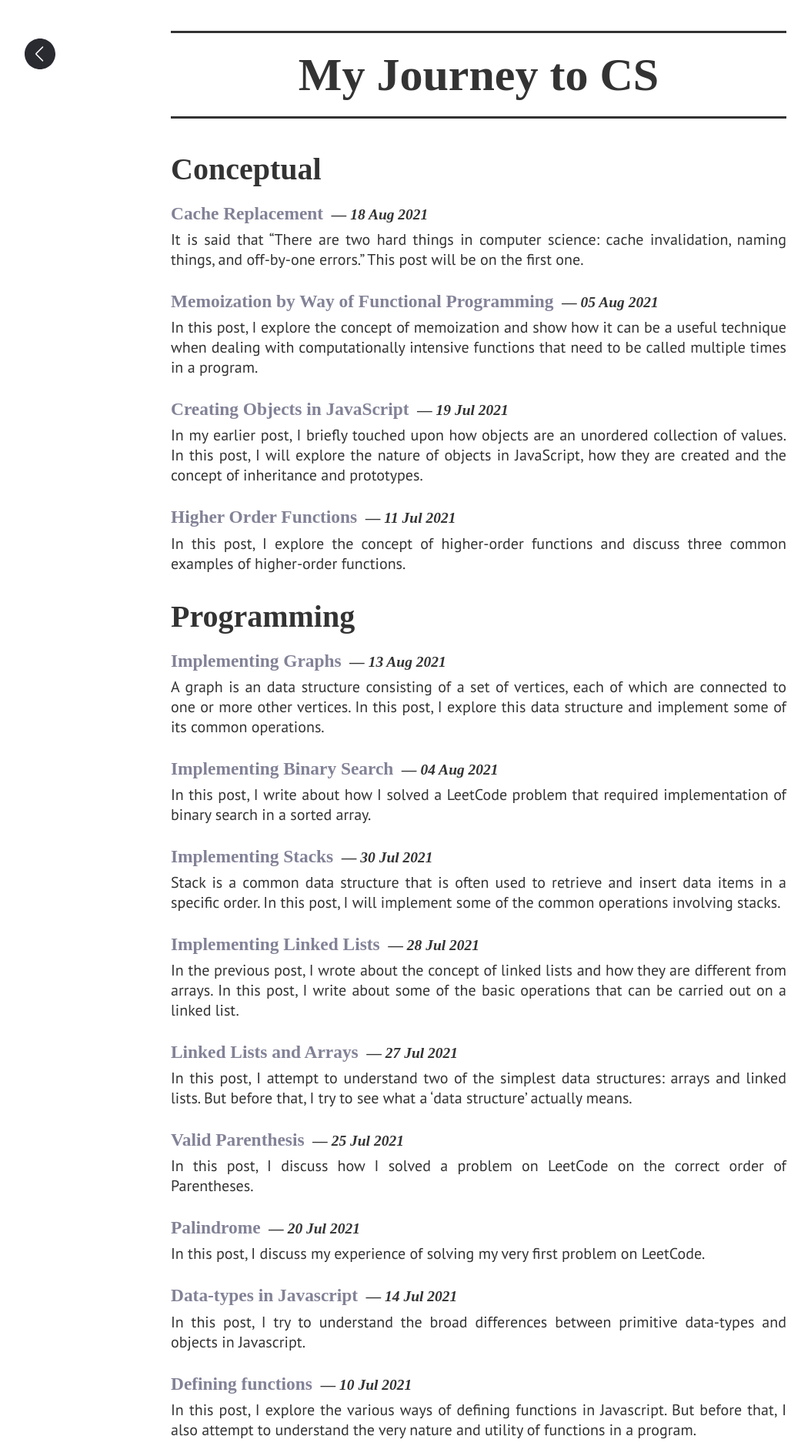
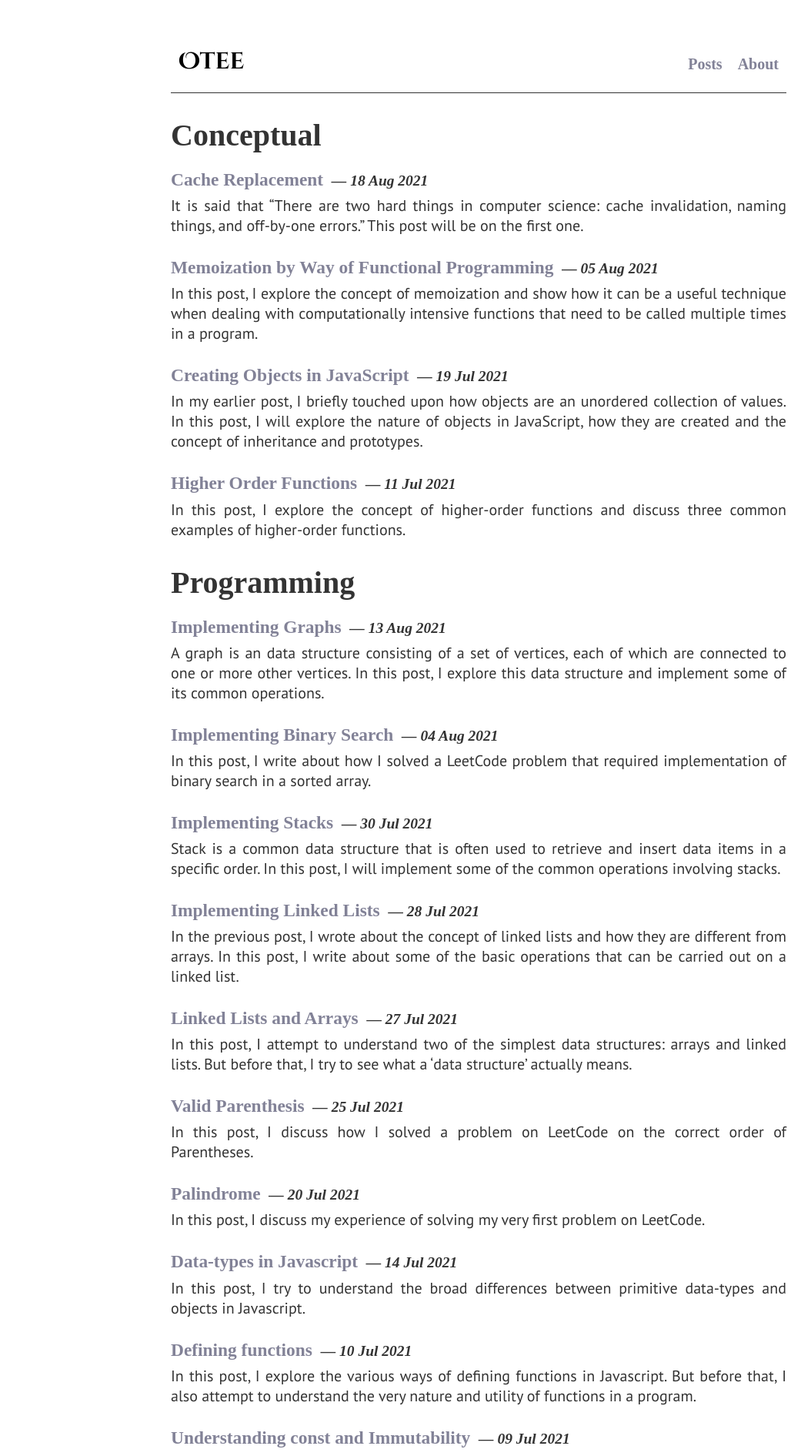
Before and after one commit to oitee/oitee.github.io, a Jekyll site: the page built from index.html, in a window 1280 px wide. Shown: the top 1891 px of the page at 77% size, without its empty margins (18-1072 px from the left). Built offline with Jekyll 4.4.1, drawn with Linux system fonts in a browser that asks for light colours; some web fonts are replaced; some of the changed text lies outside the part shown.

Commit message:
Add navigation bar

```diff
--- a/_config.yml
+++ b/_config.yml
@@ -1,8 +1,8 @@
 ### your site title here
 
-title: My Journey to CS
+title: Otee
 baseurl: ''
-email: oitee.codes@gmail.com
+email: contact@otee.dev
 
 
 
--- a/_layouts/default.html
+++ b/_layouts/default.html
@@ -10,6 +10,7 @@
         <link rel="preconnect" href="https://fonts.googleapis.com">
         <link rel="preconnect" href="https://fonts.gstatic.com" crossorigin>
         <link href="https://fonts.googleapis.com/css2?family=Average&family=PT+Sans:ital,wght@0,400;0,700;1,400;1,700&display=swap" rel="stylesheet">
+        <link href="https://fonts.googleapis.com/css2?family=Cinzel+Decorative:wght@700&display=swap" rel="stylesheet">
         <link rel="stylesheet" href="{{site.baseurl}}/assets/css/main.css">
 
         {% seo %}
@@ -17,9 +18,20 @@
     <body style="background-color: rgb(255, 255, 255)">
 
         <header>
-            <a href="{{site.baseurl}}/">
-                <div class="home"></div>
-            </a>
+            <div class="headertab">
+                <div class="innerhead">
+                    <div class="brand">
+                        <a href="{{site.baseurl}}/"> Otee </a>
+                    </div>
+                    <ul class="navigation">
+                        <a href="{{site.baseurl}}/about/"><li>About</li></a>
+                        <a href="{{site.baseurl}}/"><li>Posts</li></a>
+
+                    </ul>
+                </div>
+            </div>
+
+
         </header>
 
 
@@ -38,7 +50,7 @@
                 <small>Copyrights by
                     {{site.title}}
                     | Developed by
-                    Oitee
+                    Otee
                 </small>
             </p>
         </footer>
--- a/assets/css/_sass/style.scss
+++ b/assets/css/_sass/style.scss
@@ -38,6 +38,7 @@ body {
     h2{
         font-size: 40px;
     }
+
 
 
 a {
@@ -110,8 +111,8 @@ blockquote {
 
 
 .headline{
-    border-top:3px solid;
-    border-bottom:3px solid;
+    //border-top:3px solid;
+    //border-bottom:3px solid;
     text-align: center;
 }
 
@@ -124,29 +125,63 @@ blockquote {
         }
     }
 
+.headertab{
+    width: 100%;
+    height: 80px;
+    display: block;
+    background-color: transparent;
+
+}
+.innerhead{
+    width: 100%;
+    height: 100%;
+    display: block;
+    margin: 0 auto;
+    background-color: transparent;
+    border-bottom: 1px solid;
+}
+
+.brand{
+    height: 100%;
+    display: table;
+    float: left;
+}
+
+.brand a{
+    color: black;
+    height: 100%;
+    display: table-cell;
+    vertical-align: middle;
+    font-family: 'Cinzel Decorative', cursive;
+    font-weight: normal;
+    font-size: 30px;
+    padding: 10px;
+}
+
+.navigation{
+    float: right;
+    height: 100%;
+    display: table;
+}
+
+.navigation a{
+    height: 100%;
+    display: table-cell;
+    float: right;
+    padding: 10px;
+}
+
+.navigation a li{
+    display: table-cell;
+    vertical-align: middle;
+    height: 100%;
+    color:#828297;
+    font-family: $heading-font-family;
+    font-weight: bold;
+
+}
 
 /* Home Button */
-.home {
-    background-image: url(../images/left-arrow.svg);
-    background-repeat: no-repeat;
-    height: 40px;
-    width: 40px;
-    opacity: 0.9;
-    position: fixed;
-    top: 50px;
-    left: 50px;
-    color: red;
-    &:hover{
-    opacity: 1;
-    }
-    @include media-query($on-laptop) {
-        top: 90%;
-        left: 90%;
-        height: 30px;
-        width: 30px;
-        opacity: 0.6;
-    }
-}
 
 
 
--- a/index.html
+++ b/index.html
@@ -2,7 +2,7 @@
 layout: default
 ---
 
-<h1 class="headline">{{site.title}}</h1>
+
 <div class="article-list">
   <h2>Conceptual</h2>
   {% for post in site.posts %}
```
